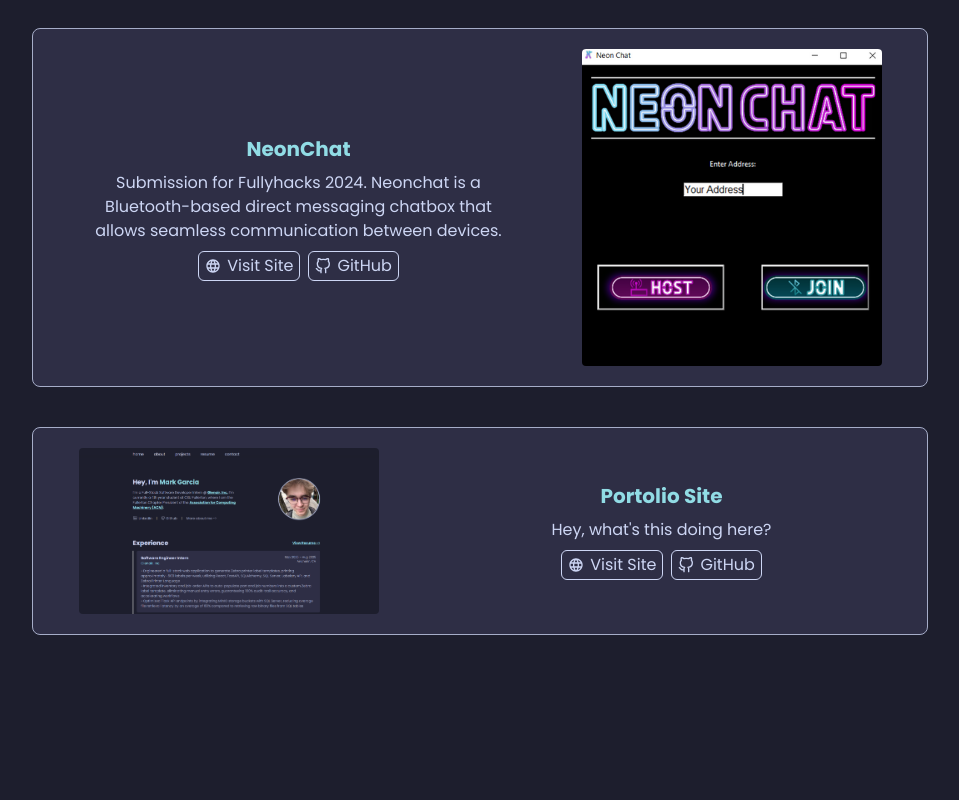
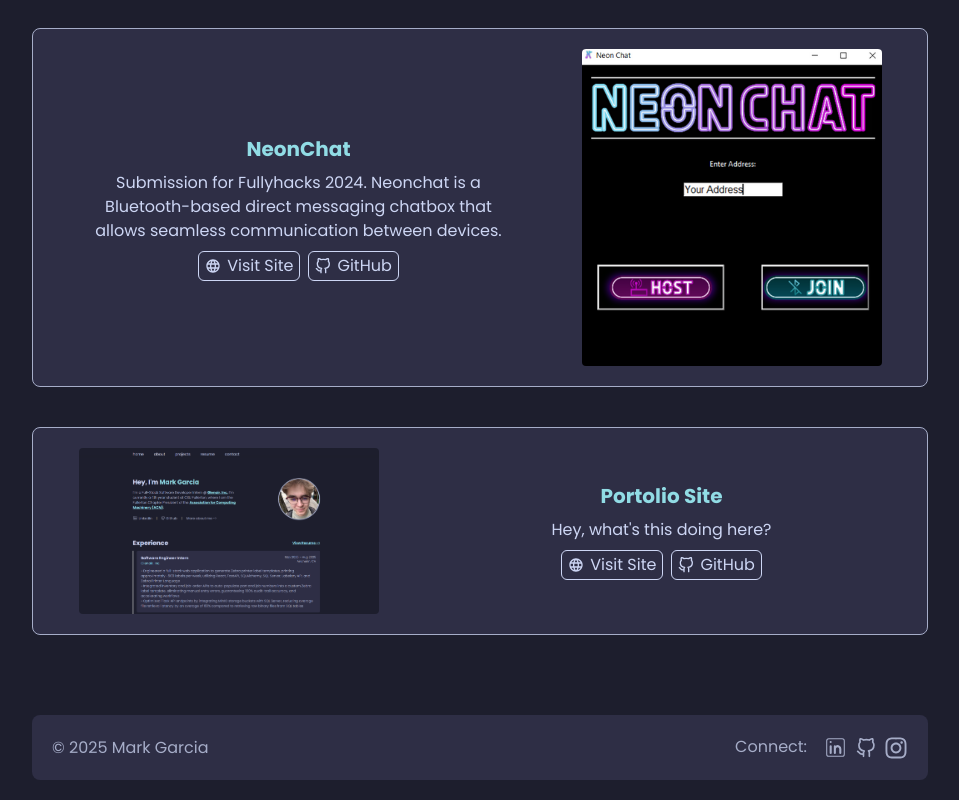
Before and after one commit to MarkRyanGarcia/portfolio, a React (Vite) app: page /projects in a window 1280 px wide. Shown: the part 1221-2021 px from the top of the page, without its empty margins (160-1119 px from the left). Before the commit the page ends 1936 px from the top, so only its background shows below. Built offline with nearby package versions, Linux system fonts and the light colour scheme.

Commit message:
added Footer.tsx

```diff
--- a/src/App.tsx
+++ b/src/App.tsx
@@ -3,6 +3,7 @@ import Navbar from './components/Navbar';
 import Home from './pages/Home';
 import About from './pages/About';
 import Projects from './pages/Projects';
+import Footer from './components/Footer';
 
 export default function App() {
     return (
@@ -15,6 +16,7 @@ export default function App() {
                     <Route path="/projects" element={<Projects />} />
                 </Routes>
             </div>
+            <Footer />
         </Router>
     );
 }
--- /dev/null
+++ b/src/components/Footer.tsx
@@ -0,0 +1,42 @@
+import { CiLinkedin } from "react-icons/ci";
+import { FiGithub } from "react-icons/fi";
+import { FaInstagram } from "react-icons/fa";
+// import { RxDiscordLogo } from "react-icons/rx";
+
+export default function Footer() {
+    return (
+        <div className='flex justify-between max-w-4xl mx-auto p-5 mb-0 md:mb-5 bg-base-2 text-secondary md:rounded-lg'>
+            <p className="self-center">
+                © {new Date().getFullYear()} Mark Garcia
+            </p>
+            <div className="flex flex-col sm:flex-row sm:gap-4">
+                <p className="hidden sm:block">Connect:</p>
+                <div className="flex w-full justify-between items-center gap-2">
+                    <a
+                    href='https://linkedin.com/in/MarkRyanGarcia' target="_blank"
+                        className="hover:text-tertiary transition-colors duration-300 ease-in-out cursor-pointer"
+                    >
+                        <CiLinkedin size={25}/>
+                    </a>
+                    <a
+                    href='https://github.com/MarkRyanGarcia' target="_blank"
+                        className="hover:text-tertiary transition-colors duration-300 ease-in-out cursor-pointer"
+                    >
+                        <FiGithub size={20}/>
+                    </a>
+                    <a
+                    href='https://www.instagram.com/mark.r.ga/' target="_blank"
+                        className="hover:text-tertiary transition-colors duration-300 ease-in-out cursor-pointer"
+                    >
+                        <FaInstagram size={24}/>
+                    </a>
+                    {/* <a
+                        className="hover:text-tertiary transition-colors duration-300 ease-in-out cursor-pointer"
+                    >
+                        <RxDiscordLogo size={25}/>
+                    </a> */}
+                </div>
+            </div>
+        </div>
+    )
+}
```
